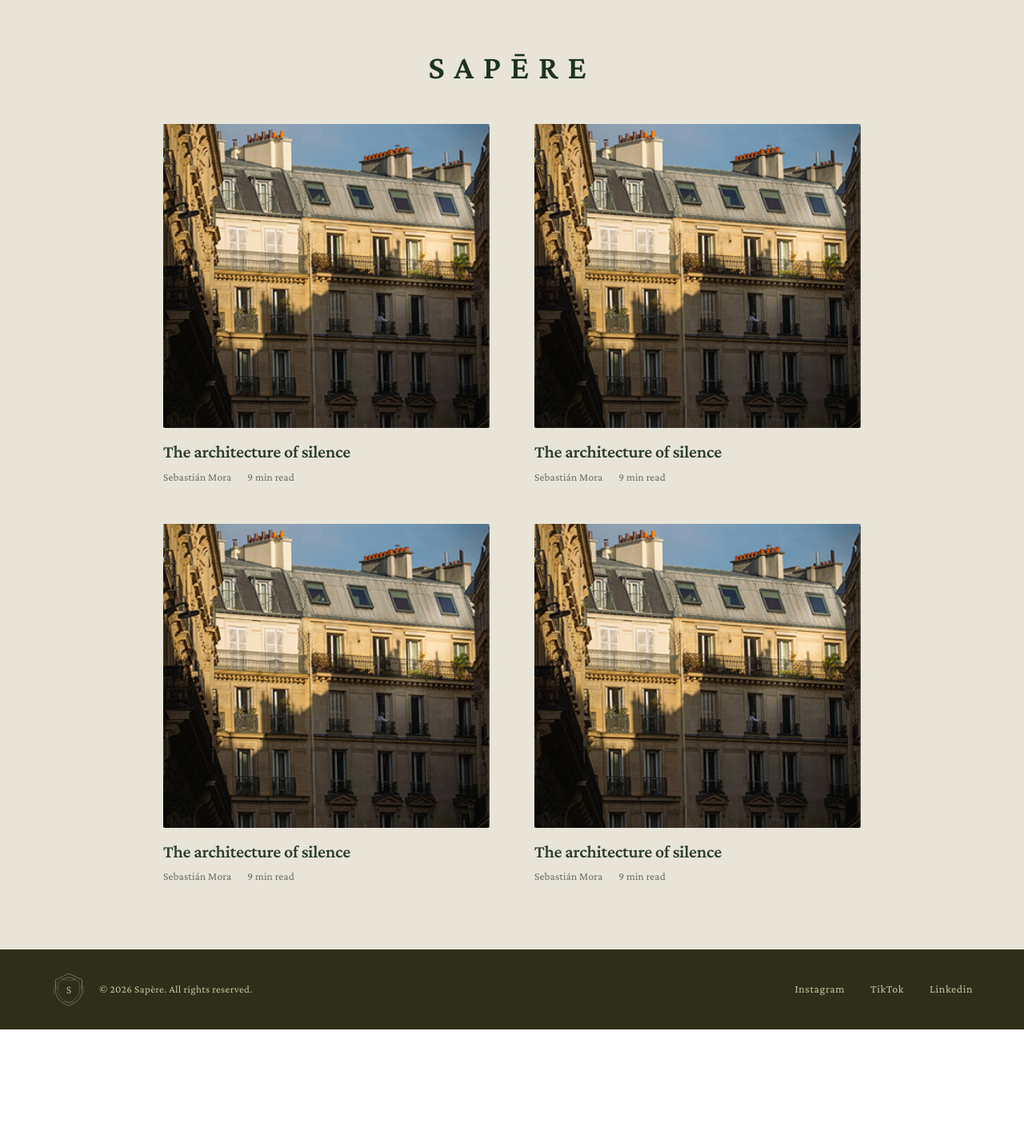
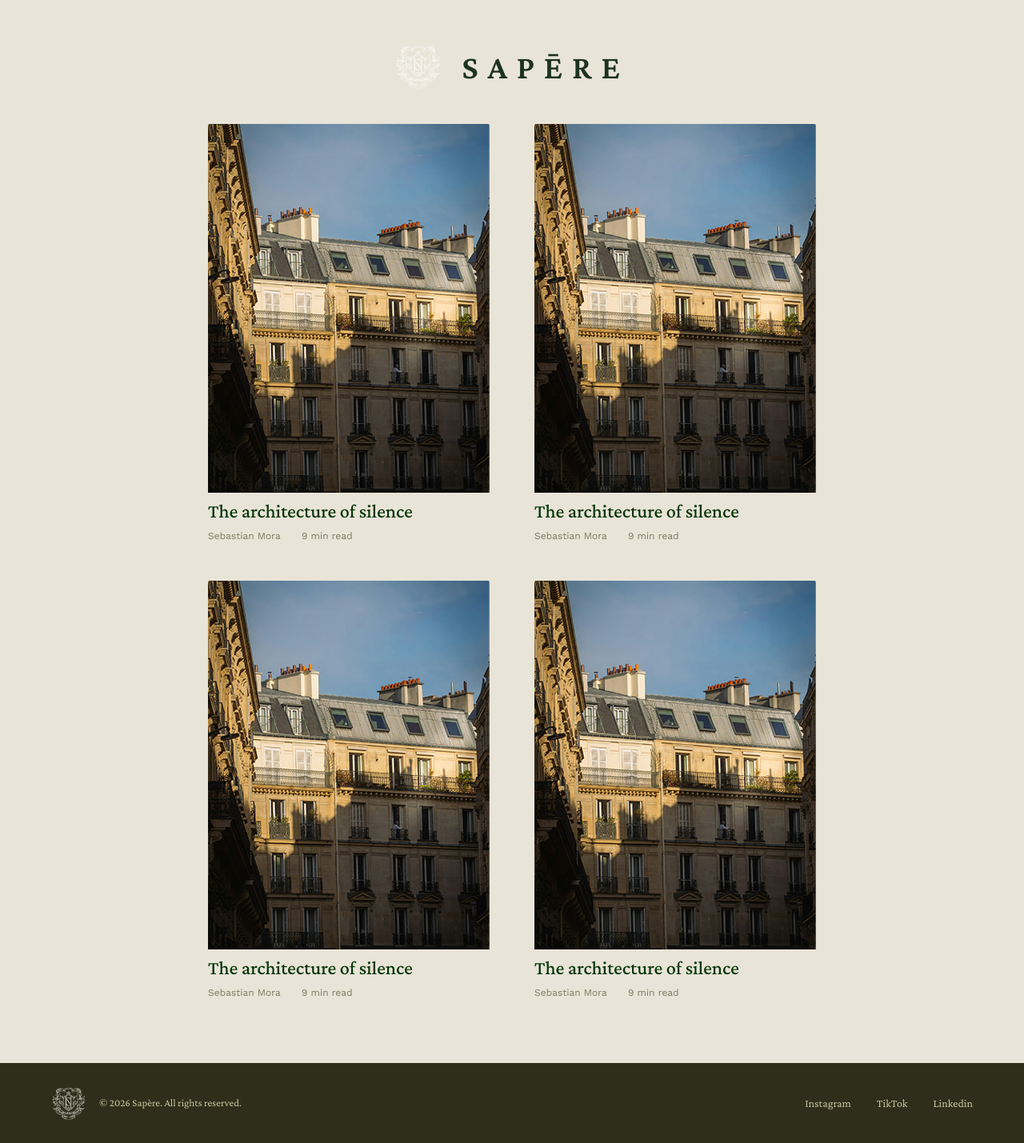
Before and after one commit to Shekhar114/Sapere-Project, a React (Vite) app: page /articles in a window 1280 px wide. Shown: the whole page at 80% size. Before the commit the page ends 1287 px from the top, so only its background shows below. Built offline with nearby package versions, Linux system fonts and the light colour scheme.

Commit message:
addupdates

```diff
--- a/src/app/SapereArticlesPage.tsx
+++ b/src/app/SapereArticlesPage.tsx
@@ -1,120 +1,21 @@
 import { useState } from "react";
+import { useNavigate } from "react-router-dom";
 import landing1 from "../assets/landing1.png";
-// ── Types ──────────────────────────────────────────────────────────────────
+import logo from "../assets/b3a4a46ae6ce743e601e5c2fda9dfb646639c587.png";
+
 interface Article {
   id: number;
-  title: string;
-  author: string;
-  readTime: string;
   image: string;
 }
 
-// ── Data ───────────────────────────────────────────────────────────────────
 const articles: Article[] = [
-  {
-    id: 1,
-    title: "The architecture of silence",
-    author: "Sebastián Mora",
-    readTime: "9 min read",
-    image:
-      landing1
-  },
-  {
-    id: 2,
-    title: "The architecture of silence",
-    author: "Sebastián Mora",
-    readTime: "9 min read",
-    image:
-      landing1
-  },
-  {
-    id: 3,
-    title: "The architecture of silence",
-    author: "Sebastián Mora",
-    readTime: "9 min read",
-    image:
-    landing1
-  },
-  {
-    id: 4,
-    title: "The architecture of silence",
-    author: "Sebastián Mora",
-    readTime: "9 min read",
-    image:
-    landing1
-  },
+  { id: 1, image: landing1 },
+  { id: 2, image: landing1 },
+  { id: 3, image: landing1 },
+  { id: 4, image: landing1 },
 ];
 
-// ── Crest SVG (footer) ─────────────────────────────────────────────────────
-const CrestSVG = () => (
-  <svg
-    width="44"
-    height="44"
-    viewBox="0 0 200 200"
-    xmlns="http://www.w3.org/2000/svg"
-  >
-    <path
-      d="M100 10 L175 45 L175 110 C175 150 140 178 100 192 C60 178 25 150 25 110 L25 45 Z"
-      fill="none"
-      stroke="#c8c4a0"
-      strokeWidth="2"
-    />
-    <path
-      d="M100 28 L160 58 L160 108 C160 140 133 163 100 175 C67 163 40 140 40 108 L40 58 Z"
-      fill="none"
-      stroke="#c8c4a0"
-      strokeWidth="1.2"
-    />
-    <path
-      d="M60 40 Q100 28 140 40 Q120 52 100 48 Q80 52 60 40Z"
-      fill="none"
-      stroke="#c8c4a0"
-      strokeWidth="1"
-    />
-    <path
-      d="M20 80 Q10 90 15 105 Q20 120 10 130"
-      fill="none"
-      stroke="#c8c4a0"
-      strokeWidth="1"
-    />
-    <path
-      d="M20 80 Q30 70 35 85 Q38 95 25 98"
-      fill="none"
-      stroke="#c8c4a0"
-      strokeWidth="1"
-    />
-    <path
-      d="M180 80 Q190 90 185 105 Q180 120 190 130"
-      fill="none"
-      stroke="#c8c4a0"
-      strokeWidth="1"
-    />
-    <path
-      d="M180 80 Q170 70 165 85 Q162 95 175 98"
-      fill="none"
-      stroke="#c8c4a0"
-      strokeWidth="1"
-    />
-    <text
-      x="100"
-      y="122"
-      textAnchor="middle"
-      fontFamily="Georgia, serif"
-      fontSize="52"
-      fill="#c8c4a0"
-    >
-      S
-    </text>
-    <path
-      d="M70 170 Q100 180 130 170"
-      fill="none"
-      stroke="#c8c4a0"
-      strokeWidth="1"
-    />
-  </svg>
-);
-
-// ── Article Card ───────────────────────────────────────────────────────────
+// ── Article Card ──
 const ArticleCard = ({ article }: { article: Article }) => {
   const [hovered, setHovered] = useState(false);
 
@@ -122,67 +23,38 @@ const ArticleCard = ({ article }: { article: Article }) => {
     <article
       onMouseEnter={() => setHovered(true)}
       onMouseLeave={() => setHovered(false)}
-      style={{ cursor: "pointer" }}
-    >
-      {/* Image */}
-      <div
       style={{
+        cursor: "pointer",
+        width: "352px",
+        height: "523px",
         overflow: "hidden",
-          marginBottom: "16px",
         borderRadius: "2px",
       }}
     >
       <img
         src={article.image}
-          alt={article.title}
+        alt="article"
         style={{
-            width: "100%",
-            height: "380px",
+          width: "352px",
+          height: "523px",
           objectFit: "cover",
           display: "block",
-            transition: "transform 0.55s cubic-bezier(0.25, 0.46, 0.45, 0.94)",
+          transition: "transform 0.55s",
           transform: hovered ? "scale(1.04)" : "scale(1)",
         }}
       />
-      </div>
-
-      {/* Title */}
-      <h2
-        style={{
-          margin: "0 0 8px 0",
-          fontFamily: "Crimson Pro, serif",
-          fontWeight: 700,
-          fontSize: "22px",
-          color: "#2a3d2a",
-          lineHeight: 1.25,
-          transition: "color 0.2s ease",
-          letterSpacing: "-0.01em",
-        }}
-      >
-        {article.title}
-      </h2>
-
-      {/* Meta */}
-      <div
-        style={{
-          display: "flex",
-          alignItems: "center",
-          gap: "20px",
-          fontFamily: "'Crimson Pro', serif",
-          fontSize: "13.5px",
-          color: "#6b6b60",
-          letterSpacing: "0.01em",
-        }}
-      >
-        <span>{article.author}</span>
-        <span>{article.readTime}</span>
-      </div>
     </article>
   );
 };
 
-// ── Main Page ──────────────────────────────────────────────────────────────
 export default function SapereArticlesPage() {
+  const navigate = useNavigate();
+  const [logoHovered, setLogoHovered] = useState(false);
+
+  const handleLogoClick = () => {
+    navigate("/landing");
+  };
+
   return (
     <div
       style={{
@@ -192,14 +64,49 @@ export default function SapereArticlesPage() {
         flexDirection: "column",
       }}
     >
-      {/* ── Header / Logo ── */}
+      {/* Header with Logo */}
       <header
         style={{
           textAlign: "center",
-          paddingTop: "52px",
-          paddingBottom: "40px",
+          padding: "52px 0 40px",
+          display: "flex",
+          alignItems: "center",
+          justifyContent: "center",
+          gap: "24px",
         }}
       >
+        {/* Clickable Logo Button */}
+        <button
+          onClick={handleLogoClick}
+          onMouseEnter={() => setLogoHovered(true)}
+          onMouseLeave={() => setLogoHovered(false)}
+          style={{
+            background: "none",
+            border: "none",
+            cursor: "pointer",
+            padding: "0",
+            display: "flex",
+            alignItems: "center",
+            justifyContent: "center",
+            transition: "all 0.3s ease",
+            transform: logoHovered ? "scale(1.08)" : "scale(1)",
+          }}
+          title="Go to Handing Page"
+        >
+          <img
+            src={logo}
+            alt="Sapere Logo - Click to navigate"
+            style={{
+              width: "60px",
+              height: "60px",
+              objectFit: "contain",
+              filter: logoHovered ? "drop-shadow(0 4px 8px rgba(0,0,0,0.1))" : "none",
+              transition: "filter 0.3s ease",
+            }}
+          />
+        </button>
+
+        {/* Title */}
         <h1
           style={{
             margin: 0,
@@ -208,29 +115,28 @@ export default function SapereArticlesPage() {
             fontSize: "42px",
             letterSpacing: "0.28em",
             color: "#1e3322",
-            textTransform: "uppercase",
           }}
         >
-          SAP<span style={{ letterSpacing: "0.28em" }}>Ē</span>RE
+          SAPĒRE
         </h1>
       </header>
 
-      {/* ── Article Grid ── */}
+      {/* Articles Grid */}
       <main
         style={{
           flex: 1,
           maxWidth: "1000px",
           margin: "0 auto",
+          padding: "0 64px 80px",
           width: "100%",
-          padding: "0 64px 80px",
-          boxSizing: "border-box",
         }}
       >
         <div
           style={{
             display: "grid",
-            gridTemplateColumns: "1fr 1fr",
+            gridTemplateColumns: "repeat(2, 352px)",
             gap: "48px 56px",
+            justifyContent: "center",
           }}
         >
           {articles.map((article) => (
@@ -239,7 +145,7 @@ export default function SapereArticlesPage() {
         </div>
       </main>
 
-      {/* ── Footer ── */}
+      {/* Footer */}
       <footer
         style={{
           backgroundColor: "#2e2e1a",
@@ -249,53 +155,62 @@ export default function SapereArticlesPage() {
           justifyContent: "space-between",
         }}
       >
-        {/* Left: crest + copyright */}
+        {/* LEFT: Logo & Copyright */}
         <div style={{ display: "flex", alignItems: "center", gap: "16px" }}>
-          <CrestSVG />
+          <img
+            src={logo}
+            alt="Sapere Logo"
+            style={{
+              width: "44px",
+              height: "44px",
+              objectFit: "contain",
+            }}
+          />
+
           <span
             style={{
               fontFamily: "Crimson Pro",
               fontSize: "13px",
               color: "#c8c4a0",
-              letterSpacing: "0.03em",
             }}
           >
             © 2026 Sapère. All rights reserved.
           </span>
         </div>
 
-        {/* Right: social links */}
+        {/* RIGHT: Social Links */}
         <nav style={{ display: "flex", gap: "32px" }}>
           {["Instagram", "TikTok", "Linkedin"].map((link) => (
             <a
               key={link}
-              href={link === "Instagram" ? "https://www.instagram.com/saperepublication/" : link === "TikTok" ? "https://www.tiktok.com/@saperepublication" : "https://www.linkedin.com/company/saperepublication"}
+              href={
+                link === "Instagram"
+                  ? "https://www.instagram.com/saperepublication/"
+                  : link === "TikTok"
+                  ? "https://www.tiktok.com/@saperepublication"
+                  : "https://www.linkedin.com/company/saperepublication"
+              }
+              target="_blank"
+              rel="noopener noreferrer"
               style={{
                 fontFamily: "Crimson Pro",
                 fontSize: "14px",
                 color: "#c8c4a0",
                 textDecoration: "none",
-                letterSpacing: "0.04em",
-                transition: "color 0.2s ease",
+                transition: "color 0.3s ease",
               }}
-              onMouseEnter={(e) =>
-                ((e.target as HTMLAnchorElement).style.color = "#f0ead6")
-              }
-              onMouseLeave={(e) =>
-                ((e.target as HTMLAnchorElement).style.color = "#c8c4a0")
-              }
+              onMouseEnter={(e) => {
+                (e.currentTarget as HTMLAnchorElement).style.color = "#e8e4d8";
+              }}
+              onMouseLeave={(e) => {
+                (e.currentTarget as HTMLAnchorElement).style.color = "#c8c4a0";
+              }}
             >
               {link}
             </a>
           ))}
         </nav>
       </footer>
-
-      {/* Google Fonts */}
-      <style>{`
-        @import url('https://fonts.googleapis.com/css2?family=Cormorant+Garamond:wght@400;600;700&display=swap');
-        * { box-sizing: border-box; }
-      `}</style>
     </div>
   );
 }
--- /dev/null
+++ b/src/tailwind.config.js
@@ -0,0 +1,9 @@
+export default {
+  theme: {
+    extend: {
+      fontFamily: {
+        aileron: ['Aileron', 'sans-serif'],
+      },
+    },
+  },
+};
```
Also changed, not shown: src/app/LandingPage.tsx (+27 -17 lines), src/app/OurPillars.tsx (+121 -72 lines). Lines whose indentation alone changed are shown as unchanged.
